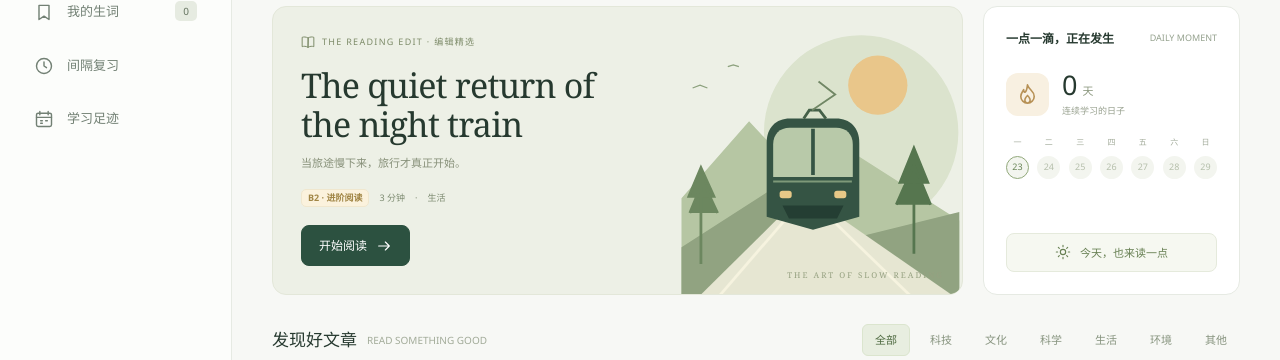
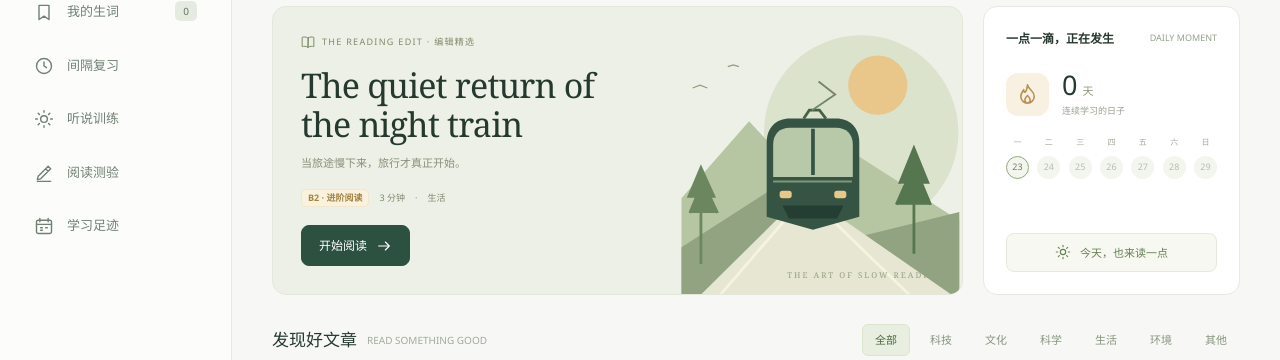
Before and after one commit to LiZhe792/ForeignNewsReaderAssistant, a Flask app: page / in a window 1280 px wide. Shown: the part 225-585 px from the top of the page. Run offline with Flask 3, Linux system fonts and the light colour scheme; data comes from the database, SQL or seed files in the repository; data that the repository does not hold is empty; parts of the project's set-up code (start-up, migrations or seed data) failed here and were passed over.

Commit message:
Expose practice navigation and authoring dialog

```diff
--- a/templates/index.html
+++ b/templates/index.html
@@ -13,6 +13,9 @@
   <link rel="stylesheet" href="/static/dictionary.css">
   <link rel="stylesheet" href="/static/assistance.css">
   <link rel="stylesheet" href="/static/vocabulary.css">
+  <link rel="stylesheet" href="/static/practice.css">
+  <script src="/static/listening.js" defer></script>
+  <script src="/static/exercises.js" defer></script>
   <script src="/static/wordbook.js" defer></script>
   <script src="/static/srs.js" defer></script>
   <script src="/static/assistance.js" defer></script>
@@ -30,6 +33,8 @@
         <a href="#library" data-nav="library" aria-label="发现文章" title="发现文章"><span data-icon="compass"></span><span>发现文章</span></a>
         <a href="#vocabulary" data-nav="vocabulary" aria-label="我的生词" title="我的生词"><span data-icon="bookmark"></span><span>我的生词</span><span class="nav-count" id="word-count">0</span></a>
         <a href="#review" data-nav="review" aria-label="间隔复习" title="间隔复习"><span data-icon="clock"></span><span>间隔复习</span></a>
+        <a href="#listening" data-nav="listening" aria-label="听说训练" title="听说训练"><span data-icon="sun"></span><span>听说训练</span></a>
+        <a href="#exercises" data-nav="exercises" aria-label="阅读测验" title="阅读测验"><span data-icon="pen"></span><span>阅读测验</span></a>
         <a href="#activity" data-nav="activity" aria-label="学习足迹" title="学习足迹"><span data-icon="calendar"></span><span>学习足迹</span></a>
       </nav>
       <div class="sidebar-bottom">
@@ -125,6 +130,7 @@
     <div class="modal-footer"><span>译文按需展开，原文始终保留。</span><button class="button primary small" data-study-action="close">完成，继续阅读</button></div>
   </dialog>
   <dialog id="wordbook-dialog" class="modal wb-modal" aria-label="词条与词书管理"></dialog>
+  <dialog id="exercise-author-dialog" class="modal exercise-author-modal" aria-label="手动添加阅读题目"></dialog>
   <div id="toast-region" class="toast-region" role="status" aria-live="polite"></div>
 </body>
 </html>
```
